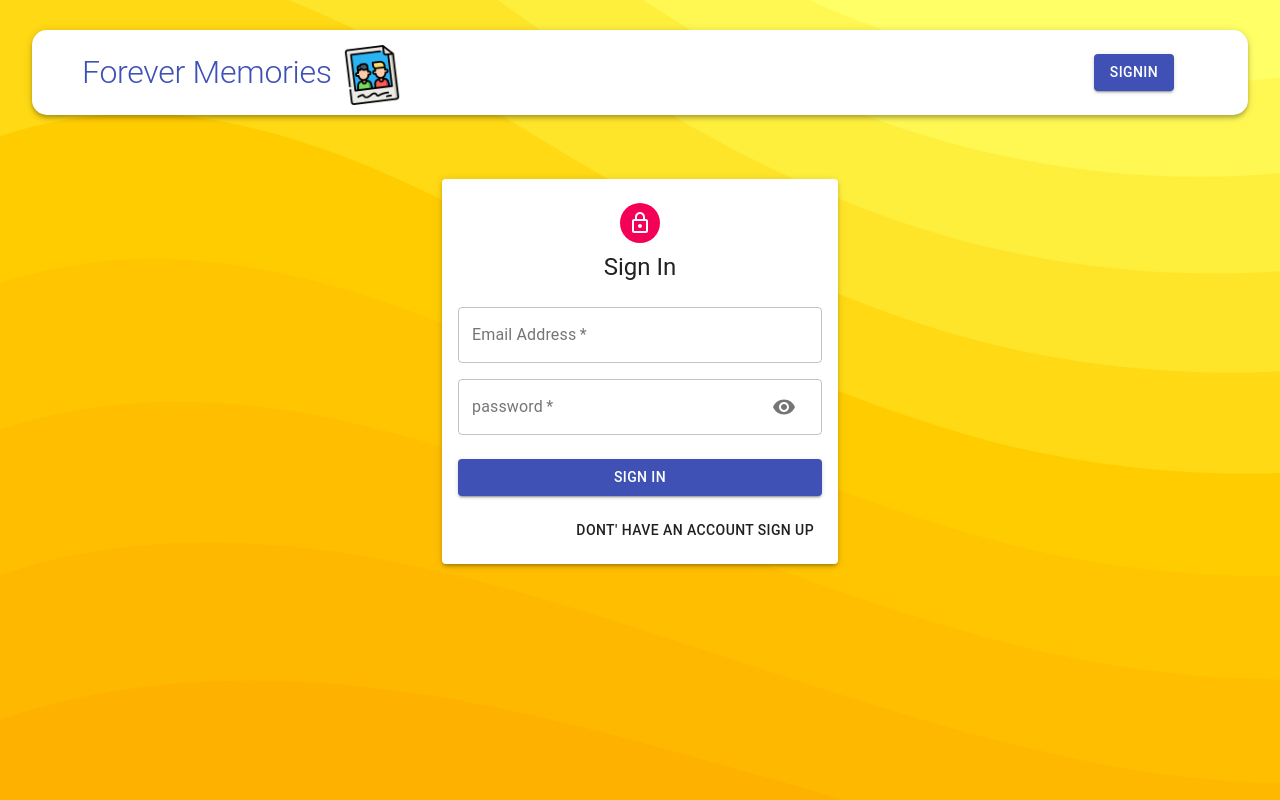
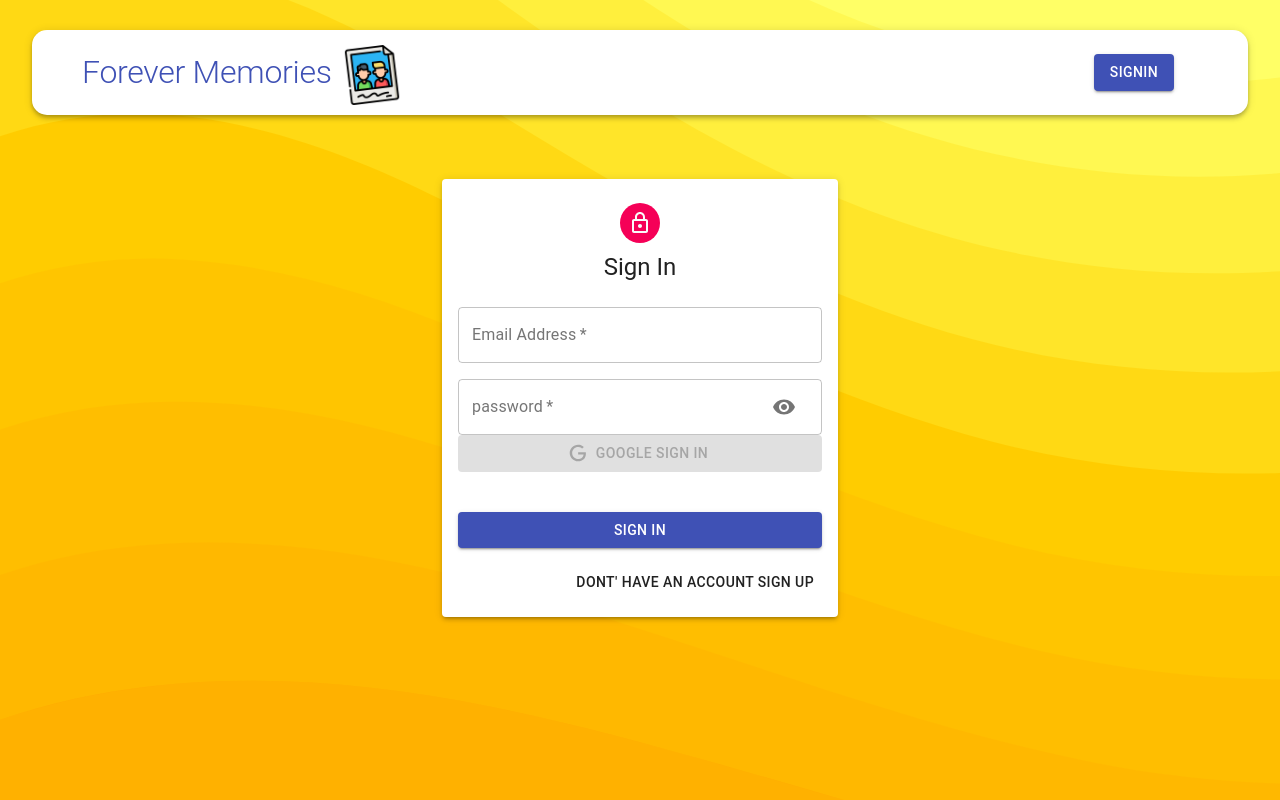
Before and after one commit to vishh2dev/Forever-Memories-MERN-stack-app, a React (Create React App) app in the folder client/: page /auth in a window 1280 px wide. Built offline with nearby package versions, Linux system fonts and the light colour scheme.

Commit message:
Adding google authentication

```diff
--- a/client/src/components/Auth/Auth.js
+++ b/client/src/components/Auth/Auth.js
@@ -1,5 +1,8 @@
 import React,{useState} from 'react'
 import { Avatar,Button,Typography,Paper,Container,Grid, TextField } from '@material-ui/core'
+import { GoogleLogin} from 'react-google-login'
+
+import Icon from './icon'
 import LockOutlinedIcon from '@material-ui/icons/LockOutlined'
 import useStyles from './styles'
 import Input from './Input'
@@ -25,6 +28,14 @@
         handleShowPassword(false)
     }
 
+    const googleSuccess = (res) => {
+        console.log(res)
+    }
+
+
+    const googleFailure = () => {
+        console.log('Google Sign In was unsuccessful.Try Again Later')
+    }
   return (
     <Container component="main" maxWidth="xs" >
         <Paper className={classes.paper} elevation={3} >
@@ -47,6 +58,15 @@
                     { isSignup && <Input name="confirmPassword" label="Repeat Password" handleChange={handleChange} type="password" />}
 
                 </Grid>
+                <GoogleLogin
+                    clientId='Google-ID'
+                    render={(renderProps) =>(
+                        <Button  className={classes.googleButton} color='primary' fullWidth onClick={renderProps.onClick} disabled={renderProps.disabled} startIcon={<Icon/>} variant='contained' >Google Sign In</Button>
+                    )}
+                    onSuccess={googleSuccess}
+                    onFailure={googleFailure}
+                    cookiePolicy='single_host_origin'
+                />
                 <Button type='submit' fullWidth variant='contained' color='primary' className={classes.submit}>
                     {isSignup ? 'Sign Up' : "Sign In"}
                 </Button>
--- /dev/null
+++ b/client/src/components/Auth/icon.js
@@ -0,0 +1,12 @@
+import React from 'react';
+
+const icon = () => (
+  <svg style={{ width: '20px', height: '20px' }} viewBox="0 0 24 24">
+    <path
+      fill="currentColor"
+      d="M21.35,11.1H12.18V13.83H18.69C18.36,17.64 15.19,19.27 12.19,19.27C8.36,19.27 5,16.25 5,12C5,7.9 8.2,4.73 12.2,4.73C15.29,4.73 17.1,6.7 17.1,6.7L19,4.72C19,4.72 16.56,2 12.1,2C6.42,2 2.03,6.8 2.03,12C2.03,17.05 6.16,22 12.25,22C17.6,22 21.5,18.33 21.5,12.91C21.5,11.76 21.35,11.1 21.35,11.1V11.1Z"
+    />
+  </svg>
+);
+
+export default icon;
```
